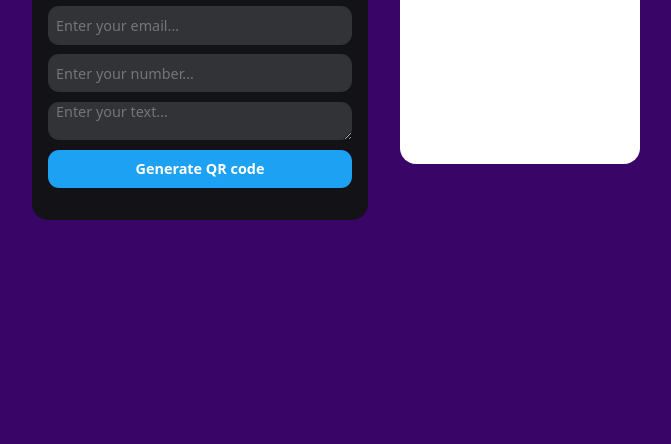
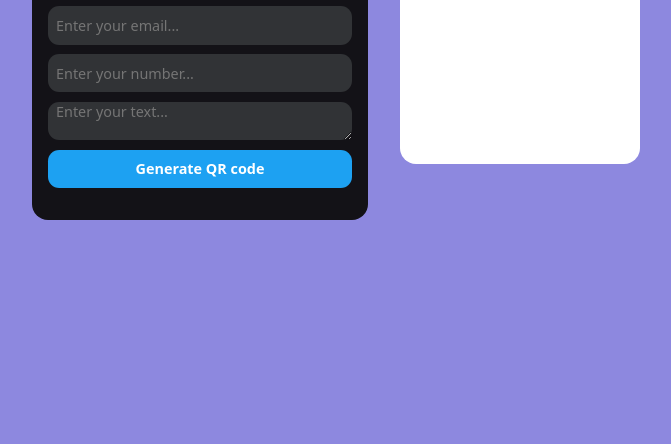
Before and after one commit to Hema7222/qr-code_Generator, a plain HTML site: page index.html in a window 1280 px wide. Shown: the part 356-800 px from the top of the page, without its empty margins (304-975 px from the left). Drawn offline with Linux system fonts and the light colour scheme.

Commit message:
QR_Code_Generator

```diff
--- a/style.css
+++ b/style.css
@@ -11,7 +11,7 @@
 :root{
     --blueColor : #1DA1F2;
     --blueColorHover : #1A8CD8;
-    --blackColor : #390567;
+    --blackColor : #130abe7b;
     --darkColor :#131217;
     --grayColor: #AAB8C2;
     --darkTextColor: #4A4C4E;
```
